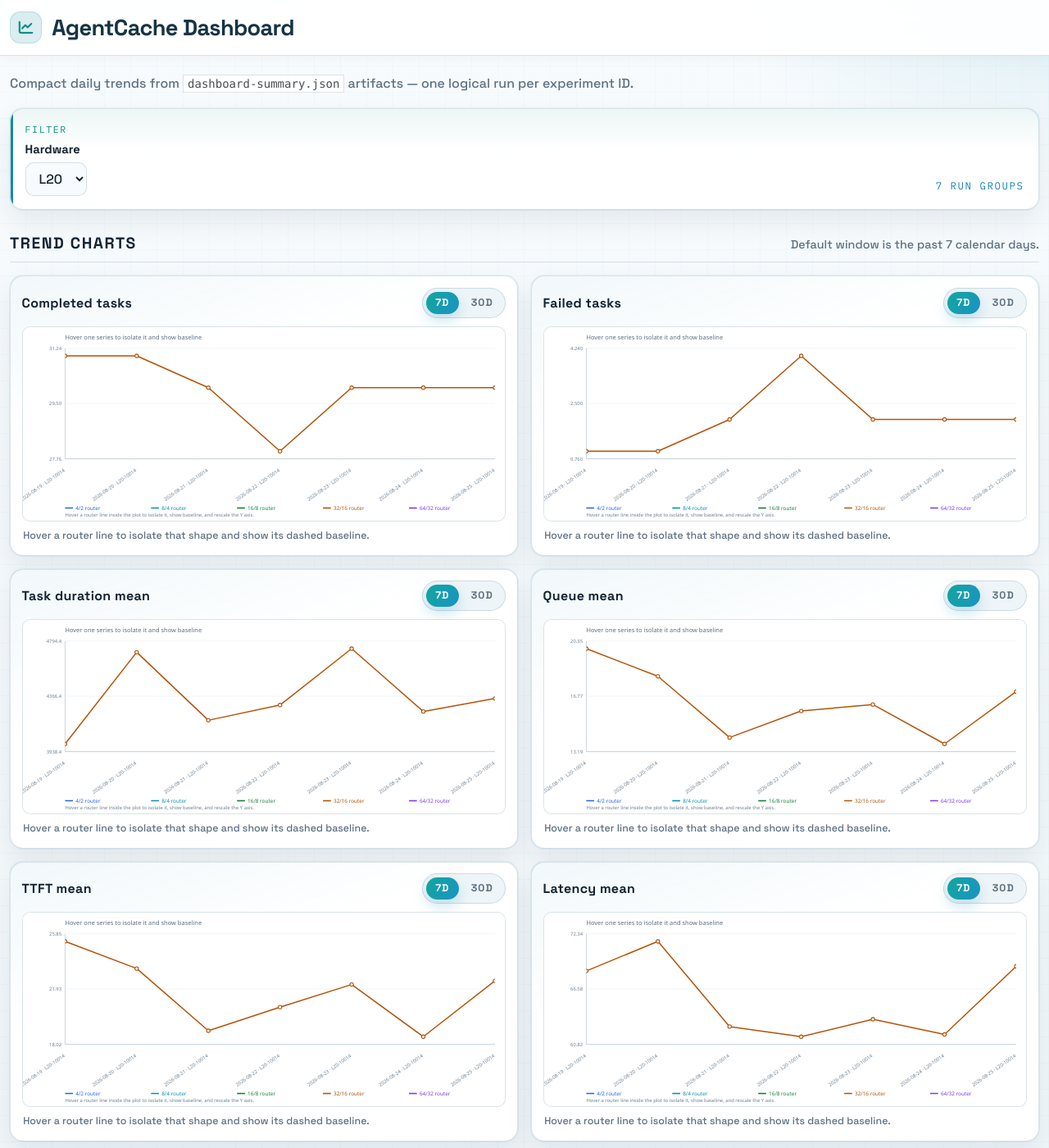
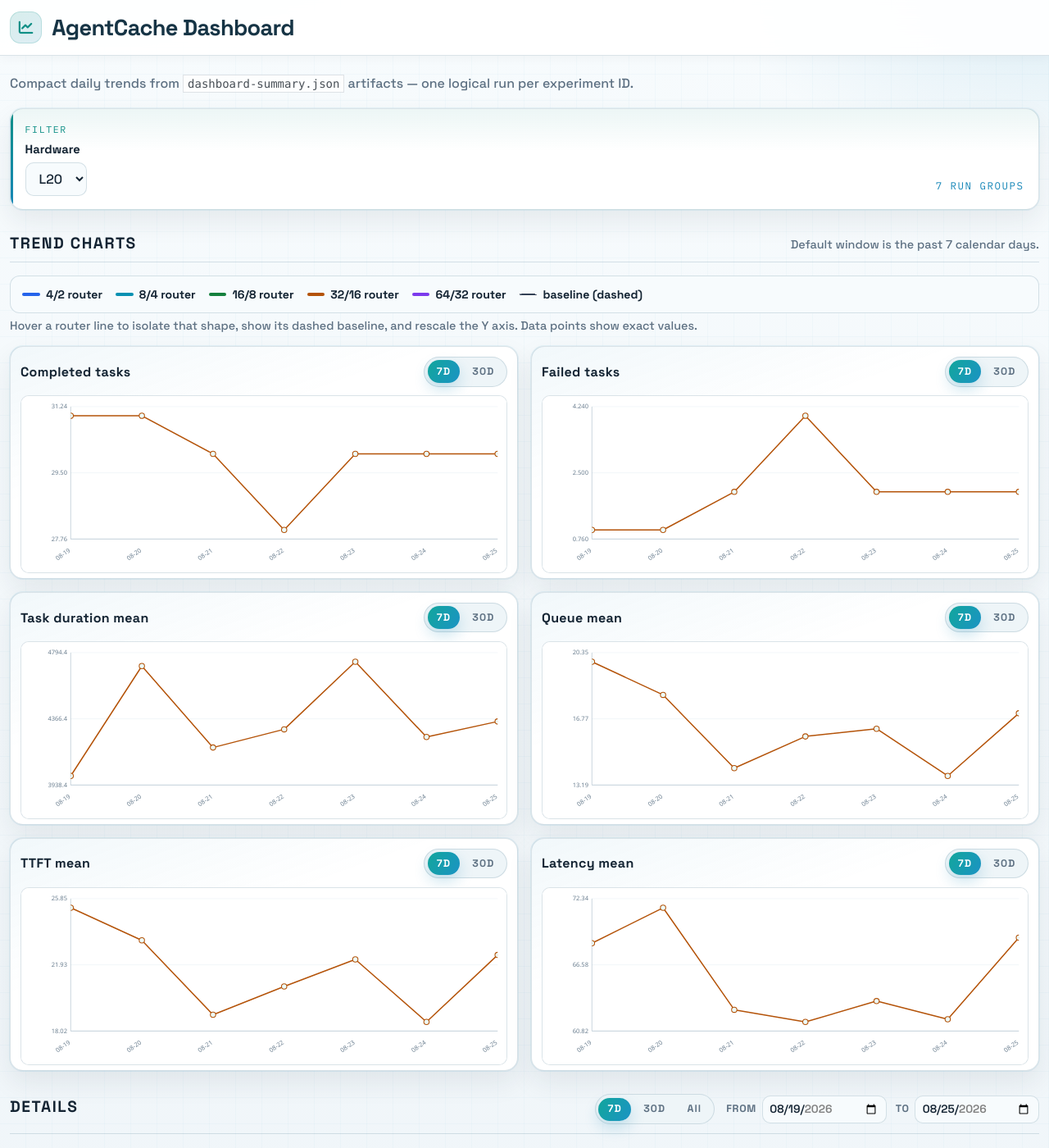
Before and after one commit to DINGEde/vllm-gr-performance-dashboard, an MkDocs documentation site: the page built from docs/index.md, in a window 1280 px wide and 1400 px high. Shown: the whole window at 82% size. Built offline with MkDocs 1.6.1, drawn with Linux system fonts in a browser that asks for light colours; nearby versions of some CDN libraries.

Commit message:
Enhance dashboard interactivity with shared legend and tooltips
- Added functions to create and update a shared legend for trend charts, improving user experience by allowing isolation of specific shapes.
- Implemented tooltips for data points, providing detailed information on hover.
- Adjusted chart layout dimensions for better visual presentation.
- Updated CSS styles for the new legend and tooltip elements to enhance aesthetics and usability.

This update aims to make the dashboard more informative and user-friendly.

Signed-off-by: wangyu <410167048@qq.com>

```diff
--- a/docs/javascripts/dashboard.js
+++ b/docs/javascripts/dashboard.js
@@ -31,6 +31,15 @@
     if (Math.abs(delta) < 0.05) return { text: "→0.0%", css: "delta-flat" };
     if (delta > 0) return { text: `↑${Math.abs(delta).toFixed(1)}%`, css: "delta-up" };
     return { text: `↓${Math.abs(delta).toFixed(1)}%`, css: "delta-down" };
+  }
+
+  function dayAxisLabel(day) {
+    return String(day.date || "").slice(5);
+  }
+
+  function dayFullLabel(day) {
+    const host = day.host ? ` · ${day.host}` : "";
+    return `${day.date}${host}`;
   }
 
   function parseDate(value) {
@@ -107,11 +116,11 @@
 
   function chartLayout() {
     const width = 1100;
-    const height = 440;
-    const left = 96;
-    const right = 24;
-    const top = 48;
-    const bottom = 140;
+    const height = 400;
+    const left = 112;
+    const right = 20;
+    const top = 24;
+    const bottom = 76;
     return {
       width,
       height,
@@ -122,6 +131,52 @@
       plotW: width - left - right,
       plotH: height - top - bottom,
     };
+  }
+
+  function updateSharedLegendFocus(focusShape) {
+    const focusId = focusShape ? focusShape.replace("/", "_") : null;
+    document.querySelectorAll("#trend-shared-legend .legend-item").forEach((item) => {
+      const shapeId = item.getAttribute("data-shape");
+      if (item.classList.contains("legend-baseline")) {
+        item.classList.toggle("is-focus", Boolean(focusId));
+        item.classList.toggle("is-dimmed", !focusId);
+        return;
+      }
+      item.classList.toggle("is-focus", Boolean(focusId) && shapeId === focusId);
+      item.classList.toggle("is-dimmed", Boolean(focusId) && shapeId !== focusId);
+    });
+  }
+
+  function renderSharedLegend(root, shapes, colors) {
+    const section = root.querySelector(".trend-section");
+    if (!section) return;
+    let legend = section.querySelector("#trend-shared-legend");
+    if (!legend) {
+      const head = section.querySelector(".section-head");
+      legend = document.createElement("div");
+      legend.id = "trend-shared-legend";
+      legend.className = "trend-shared-legend";
+      legend.setAttribute("role", "list");
+      legend.setAttribute("aria-label", "Concurrency shape legend");
+      head?.insertAdjacentElement("afterend", legend);
+      if (!section.querySelector(".trend-shared-hint")) {
+        const hint = document.createElement("p");
+        hint.className = "trend-shared-hint section-note";
+        hint.textContent =
+          "Hover a router line to isolate that shape, show its dashed baseline, and rescale the Y axis. Data points show exact values.";
+        legend.insertAdjacentElement("afterend", hint);
+      }
+    }
+    const items = shapes
+      .map((shape) => {
+        const shapeId = shape.replace("/", "_");
+        const color = colors[shape] || SHAPE_FALLBACK_COLORS[shape] || "#334155";
+        return `<span class="legend-item" data-shape="${shapeId}" role="listitem"><span class="legend-swatch" style="background:${color}"></span>${escapeHtml(
+          shape
+        )} router</span>`;
+      })
+      .join("");
+    legend.innerHTML = `${items}<span class="legend-item legend-baseline" role="listitem"><span class="legend-swatch legend-swatch-baseline"></span>baseline (dashed)</span>`;
   }
 
   function collectScaleValues(days, metric, shapes, focusShape) {
@@ -180,9 +235,7 @@
     svg.querySelectorAll(".series-group").forEach((group) => {
       group.classList.toggle("is-focus", Boolean(focusId) && group.getAttribute("data-shape") === focusId);
     });
-    svg.querySelectorAll(".legend-item").forEach((item) => {
-      item.classList.toggle("is-focus", Boolean(focusId) && item.getAttribute("data-shape") === focusId);
-    });
+    updateSharedLegendFocus(focusShape);
 
     const { days, metric, shapes, layout } = state;
     const values = collectScaleValues(days, metric, shapes, focusShape);
@@ -213,7 +266,7 @@
           if (node.classList.contains("router-hit")) return;
           node.setAttribute("points", points);
         });
-        group.querySelectorAll(`circle[data-side="${side}"]`).forEach((node) => {
+        group.querySelectorAll(`circle.data-point[data-side="${side}"]`).forEach((node) => {
           const index = Number(node.getAttribute("data-index"));
           const value = getter(days[index]);
           if (value === null || value === undefined) return;
@@ -222,6 +275,55 @@
         });
       });
     });
+  }
+
+  function bindTrendTooltips(svg, mount, metricLabel) {
+    let tooltip = mount.querySelector(".trend-point-tooltip");
+    if (!tooltip) {
+      tooltip = document.createElement("div");
+      tooltip.className = "trend-point-tooltip";
+      tooltip.hidden = true;
+      mount.appendChild(tooltip);
+    }
+    const hide = () => {
+      tooltip.hidden = true;
+    };
+    const show = (event) => {
+      const state = svg._trendState;
+      const node = event.currentTarget;
+      if (!state || !node) return;
+      const shapeId = node.getAttribute("data-shape");
+      const shape = state.shapes.find((item) => item.replace("/", "_") === shapeId) || shapeId.replace("_", "/");
+      const side = node.getAttribute("data-side") || "router";
+      const index = Number(node.getAttribute("data-index"));
+      const day = state.days[index];
+      if (!day) return;
+      const value = day.metrics?.[shape]?.[side]?.[state.metric];
+      const sideLabel = side === "baseline" ? "baseline" : "router";
+      const hostLabel = day.host ? ` · ${day.host}` : "";
+      tooltip.innerHTML = [
+        `<strong>${escapeHtml(day.date)}${escapeHtml(hostLabel)}</strong>`,
+        `<span>${escapeHtml(shape)} · ${escapeHtml(sideLabel)}</span>`,
+        `<span>${escapeHtml(metricLabel)}: ${escapeHtml(fmt(value))}</span>`,
+      ].join("");
+      tooltip.hidden = false;
+      const mountRect = mount.getBoundingClientRect();
+      const tooltipRect = tooltip.getBoundingClientRect();
+      let left = event.clientX - mountRect.left + 12;
+      let top = event.clientY - mountRect.top - tooltipRect.height - 12;
+      if (left + tooltipRect.width > mountRect.width - 8) {
+        left = event.clientX - mountRect.left - tooltipRect.width - 12;
+      }
+      if (top < 8) top = event.clientY - mountRect.top + 12;
+      tooltip.style.left = `${Math.max(8, left)}px`;
+      tooltip.style.top = `${Math.max(8, top)}px`;
+    };
+    svg.querySelectorAll(".data-point").forEach((node) => {
+      node.addEventListener("mouseenter", show);
+      node.addEventListener("mousemove", show);
+      node.addEventListener("mouseleave", hide);
+    });
+    mount.addEventListener("mouseleave", hide);
   }
 
   function bindTrendScale(svg) {
@@ -245,7 +347,7 @@
     svg.addEventListener("pointerleave", () => setTrendFocus(svg, null));
   }
 
-  function mountTrendChart(mount, days, metric, shapes, colors) {
+  function mountTrendChart(mount, days, metric, shapes, colors, metricLabel) {
     mount.innerHTML = renderTrendSvg(days, metric, shapes, colors);
     const svg = mount.querySelector("svg.metric-trend-chart");
     if (!svg) return;
@@ -256,21 +358,20 @@
       layout: chartLayout(),
     };
     bindTrendScale(svg);
+    bindTrendTooltips(svg, mount, metricLabel || metric);
   }
 
   function renderTrendSvg(days, metric, shapes, colors) {
-    const title = "Hover one series to isolate it and show baseline";
     const layout = chartLayout();
     const { width, height, left, top, plotW, plotH } = layout;
-    const labels = days.map((day) => `${day.date} · ${day.host}`);
+    const axisLabels = days.map(dayAxisLabel);
+    const fullLabels = days.map(dayFullLabel);
     const values = collectScaleValues(days, metric, shapes, null);
     if (!values.length) {
-      return `<svg xmlns="http://www.w3.org/2000/svg" width="${width}" height="${height}"><rect width="100%" height="100%" fill="#ffffff"/><text x="20" y="30" fill="#5d7082">${escapeHtml(
-        title
-      )}: no data</text></svg>`;
+      return `<svg xmlns="http://www.w3.org/2000/svg" width="${width}" height="${height}"><rect width="100%" height="100%" fill="#ffffff"/><text x="20" y="30" fill="#5d7082">No data</text></svg>`;
     }
     const { ymin, ymax } = yDomain(values);
-    const xAt = (index) => left + (plotW * index) / Math.max(1, labels.length - 1);
+    const xAt = (index) => left + (plotW * index) / Math.max(1, axisLabels.length - 1);
     const yAt = (value) => top + plotH - ((value - ymin) / (ymax - ymin)) * plotH;
     const pointsFor = (getter) => pointsString(days, layout, ymin, ymax, getter);
 
@@ -281,16 +382,16 @@
       `<rect width="100%" height="100%" fill="#ffffff"/>`,
       `<style>
 .metric-trend-chart .router-layer,
-.metric-trend-chart .baseline-layer,
-.metric-trend-chart .legend-item { transition: opacity 0.12s ease; }
+.metric-trend-chart .baseline-layer { transition: opacity 0.12s ease; }
 .metric-trend-chart .baseline-layer { opacity: 0; pointer-events: none; }
 .metric-trend-chart .router-hit { fill: none; stroke: transparent; stroke-width: 18; cursor: pointer; pointer-events: stroke; }
-.metric-trend-chart .legend-item { pointer-events: none; }
+.metric-trend-chart .data-point { pointer-events: all; cursor: crosshair; }
+.metric-trend-chart .baseline-layer .data-point { pointer-events: none; }
+.metric-trend-chart.has-focus .series-group.is-focus .baseline-layer .data-point { pointer-events: all; }
 .metric-trend-chart.has-focus .series-group:not(.is-focus) .router-layer,
-.metric-trend-chart.has-focus .legend-item:not(.is-focus) { opacity: 0; }
+.metric-trend-chart.has-focus .series-group:not(.is-focus) .data-point { opacity: 0; pointer-events: none; }
 .metric-trend-chart .series-group.is-focus .baseline-layer { opacity: 1; }
 </style>`,
-      `<text x="${left}" y="28" font-size="14" fill="#5d7082" font-family="Segoe UI, sans-serif">${escapeHtml(title)}</text>`,
     ];
     [ymin, (ymin + ymax) / 2, ymax].forEach((yv) => {
       const y = yAt(yv);
@@ -298,7 +399,7 @@
         `<line class="y-grid" x1="${left}" y1="${y}" x2="${left + plotW}" y2="${y}" stroke="#e6eef3"/>`
       );
       parts.push(
-        `<text class="y-label" x="${left - 8}" y="${y + 4}" text-anchor="end" font-size="11" fill="#6b7f90" font-family="Segoe UI, sans-serif">${fmt(
+        `<text class="y-label" x="${left - 8}" y="${y + 4}" text-anchor="end" font-size="14" fill="#6b7f90" font-family="Segoe UI, sans-serif">${fmt(
           yv
         )}</text>`
       );
@@ -306,12 +407,12 @@
     parts.push(`<line x1="${left}" y1="${top + plotH}" x2="${left + plotW}" y2="${top + plotH}" stroke="#9eb2c2"/>`);
     parts.push(`<line x1="${left}" y1="${top}" x2="${left}" y2="${top + plotH}" stroke="#9eb2c2"/>`);
     const labelY = top + plotH + 28;
-    sampledIndices(labels.length, plotW, 120).forEach((index) => {
+    sampledIndices(axisLabels.length, plotW, 72).forEach((index) => {
       const x = xAt(index);
       parts.push(
-        `<text x="${x}" y="${labelY}" text-anchor="end" font-size="11" fill="#6b7f90" font-family="Segoe UI, sans-serif" transform="rotate(-35 ${x} ${labelY})">${escapeHtml(
-          labels[index]
-        )}</text>`
+        `<text class="x-label" x="${x}" y="${labelY}" text-anchor="end" font-size="14" fill="#6b7f90" font-family="Segoe UI, sans-serif" transform="rotate(-35 ${x} ${labelY})">${escapeHtml(
+          axisLabels[index]
+        )}<title>${escapeHtml(fullLabels[index])}</title></text>`
       );
     });
 
@@ -331,9 +432,9 @@
           const value = day.metrics?.[shape]?.baseline?.[metric];
           if (value === null || value === undefined) return;
           parts.push(
-            `<circle data-side="baseline" data-index="${index}" cx="${xAt(index).toFixed(1)}" cy="${yAt(value).toFixed(
+            `<circle class="data-point" data-shape="${shapeId}" data-side="baseline" data-index="${index}" cx="${xAt(index).toFixed(1)}" cy="${yAt(value).toFixed(
               1
-            )}" r="3.5" fill="#ffffff" stroke="#334155" stroke-width="2"/>`
+            )}" r="5.5" fill="#ffffff" stroke="#334155" stroke-width="2"/>`
           );
         });
       }
@@ -347,35 +448,15 @@
           const value = day.metrics?.[shape]?.router?.[metric];
           if (value === null || value === undefined) return;
           parts.push(
-            `<circle data-side="router" data-index="${index}" cx="${xAt(index).toFixed(1)}" cy="${yAt(value).toFixed(
+            `<circle class="data-point" data-shape="${shapeId}" data-side="router" data-index="${index}" cx="${xAt(index).toFixed(1)}" cy="${yAt(value).toFixed(
               1
-            )}" r="4" fill="#ecfeff" stroke="${color}" stroke-width="2"/>`
+            )}" r="6" fill="#ecfeff" stroke="${color}" stroke-width="2"/>`
           );
         });
       }
       parts.push(`</g></g>`);
     });
     parts.push(`</g>`);
-
-    const legendY = height - 28;
-    const legendWidth = plotW / Math.max(1, shapes.length);
-    shapes.forEach((shape, shapeIndex) => {
-      const color = colors[shape] || SHAPE_FALLBACK_COLORS[shape] || "#334155";
-      const shapeId = shape.replace("/", "_");
-      const legendX = left + shapeIndex * legendWidth;
-      parts.push(
-        `<g class="legend-item" data-shape="${shapeId}"><line x1="${legendX.toFixed(1)}" y1="${legendY}" x2="${(
-          legendX + 18
-        ).toFixed(1)}" y2="${legendY}" stroke="${color}" stroke-width="3"/><text x="${(legendX + 24).toFixed(
-          1
-        )}" y="${legendY + 4}" font-size="12" fill="${color}" font-family="Segoe UI, sans-serif">${escapeHtml(
-          shape
-        )} router</text></g>`
-      );
-    });
-    parts.push(
-      `<text x="${left}" y="${height - 8}" font-size="11" fill="#6b7f90" font-family="Segoe UI, sans-serif">Hover a router line inside the plot to isolate it, show baseline, and rescale the Y axis.</text>`
-    );
     parts.push(`</svg>`);
     return parts.join("");
   }
@@ -458,6 +539,7 @@
     const detailsFrom = document.getElementById("details-date-from");
     const detailsTo = document.getElementById("details-date-to");
     const cards = Array.from(root.querySelectorAll(".trend-card"));
+    renderSharedLegend(root, data.shapes || [], data.shape_colors || {});
     const chartRanges = new Map(cards.map((card) => [card, 7]));
     let detailsRange = "7";
     let syncingDetailsDates = false;
@@ -537,7 +619,8 @@
         const mount = card.querySelector(".trend-chart-mount");
         const days = filterDays(data.days || [], hardware, range);
         if (mount) {
-          mountTrendChart(mount, days, metric, data.shapes || [], data.shape_colors || {});
+          const metricLabel = card.querySelector(".trend-card-head h3")?.textContent?.trim() || metric;
+          mountTrendChart(mount, days, metric, data.shapes || [], data.shape_colors || {}, metricLabel);
         }
       });
       if (metricsRoot) {
--- a/docs/stylesheets/dashboard.css
+++ b/docs/stylesheets/dashboard.css
@@ -278,6 +278,53 @@ blockquote {
   gap: 1rem;
 }
 
+.trend-shared-legend {
+  display: flex;
+  flex-wrap: wrap;
+  align-items: center;
+  gap: 0.55rem 1rem;
+  margin: 0.35rem 0 0.25rem;
+  padding: 0.7rem 0.9rem;
+  border: 1px solid var(--line);
+  border-radius: 12px;
+  background: #f7fbfd;
+}
+
+.trend-shared-legend .legend-item {
+  display: inline-flex;
+  align-items: center;
+  gap: 0.45rem;
+  color: var(--ink);
+  font-size: 0.88rem;
+  font-weight: 650;
+  transition: opacity 0.12s ease;
+}
+
+.trend-shared-legend .legend-item.is-dimmed {
+  opacity: 0.35;
+}
+
+.trend-shared-legend .legend-item.is-focus {
+  opacity: 1;
+}
+
+.trend-shared-legend .legend-swatch {
+  width: 1.35rem;
+  height: 0.28rem;
+  border-radius: 999px;
+}
+
+.trend-shared-legend .legend-swatch-baseline {
+  background: transparent;
+  border-top: 2px dashed #334155;
+  height: 0;
+  width: 1.35rem;
+}
+
+.trend-shared-hint {
+  margin: 0 0 0.85rem !important;
+}
+
 .trend-card {
   background:
     linear-gradient(160deg, rgba(23, 135, 184, 0.06), transparent 38%),
@@ -285,8 +332,12 @@ blockquote {
   border: 1px solid var(--line);
   border-radius: var(--radius);
   box-shadow: var(--shadow);
-  padding: 0.85rem 0.85rem 0.4rem;
+  padding: 0.75rem 0.75rem 0.35rem;
   min-width: 0;
+}
+
+.trend-card .metric-trend-hint {
+  display: none;
 }
 
 .trend-card-head {
@@ -376,10 +427,45 @@ blockquote {
 }
 
 .trend-chart-mount {
+  position: relative;
   overflow-x: auto;
   border-radius: 10px;
   border: 1px solid var(--line);
   background: #ffffff;
+}
+
+.trend-point-tooltip {
+  position: absolute;
+  z-index: 5;
+  min-width: 9rem;
+  max-width: 16rem;
+  padding: 0.55rem 0.7rem;
+  border-radius: 8px;
+  border: 1px solid rgba(15, 143, 134, 0.28);
+  background: rgba(255, 255, 255, 0.98);
+  box-shadow: 0 8px 24px rgba(15, 23, 42, 0.12);
+  color: var(--ink);
+  font-size: 0.82rem;
+  line-height: 1.45;
+  pointer-events: none;
+}
+
+.trend-point-tooltip strong {
+  display: block;
+  margin-bottom: 0.15rem;
+  font-size: 0.86rem;
+}
+
+.trend-point-tooltip span {
+  display: block;
+  color: var(--muted);
+}
+
+.trend-point-tooltip span:last-child {
+  margin-top: 0.2rem;
+  color: var(--ink);
+  font-variant-numeric: tabular-nums;
+  font-weight: 600;
 }
 
 .trend-chart-mount svg {
```
Also changed, not shown: 1 other file.
